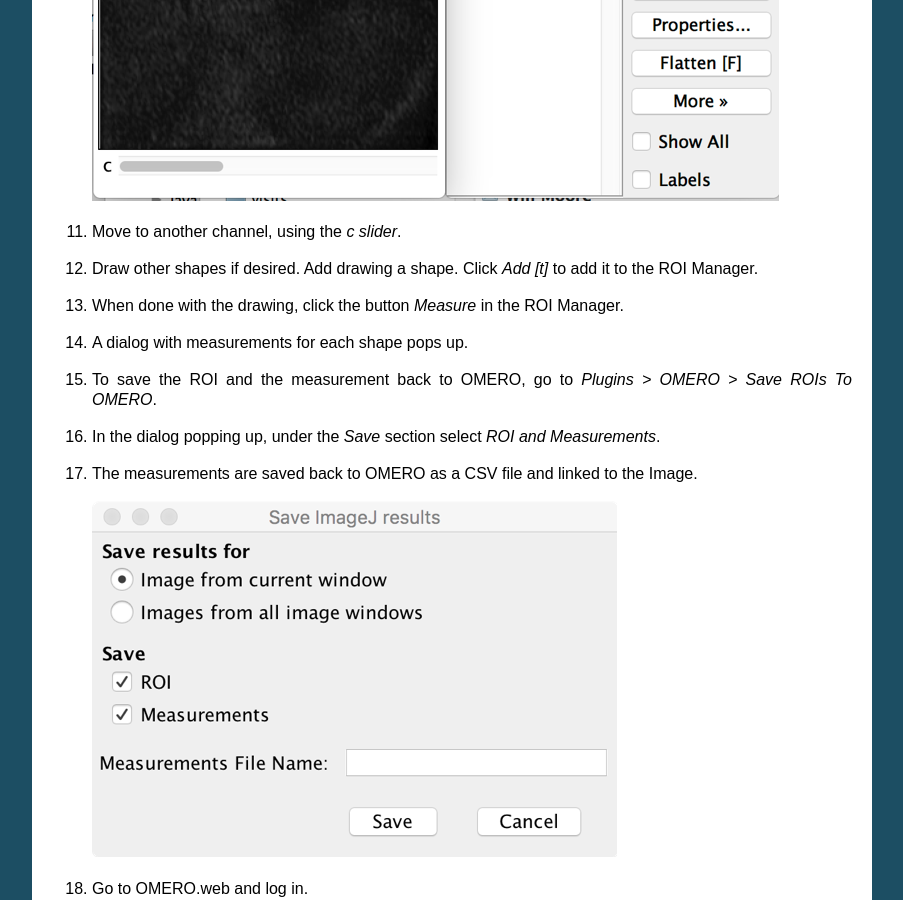
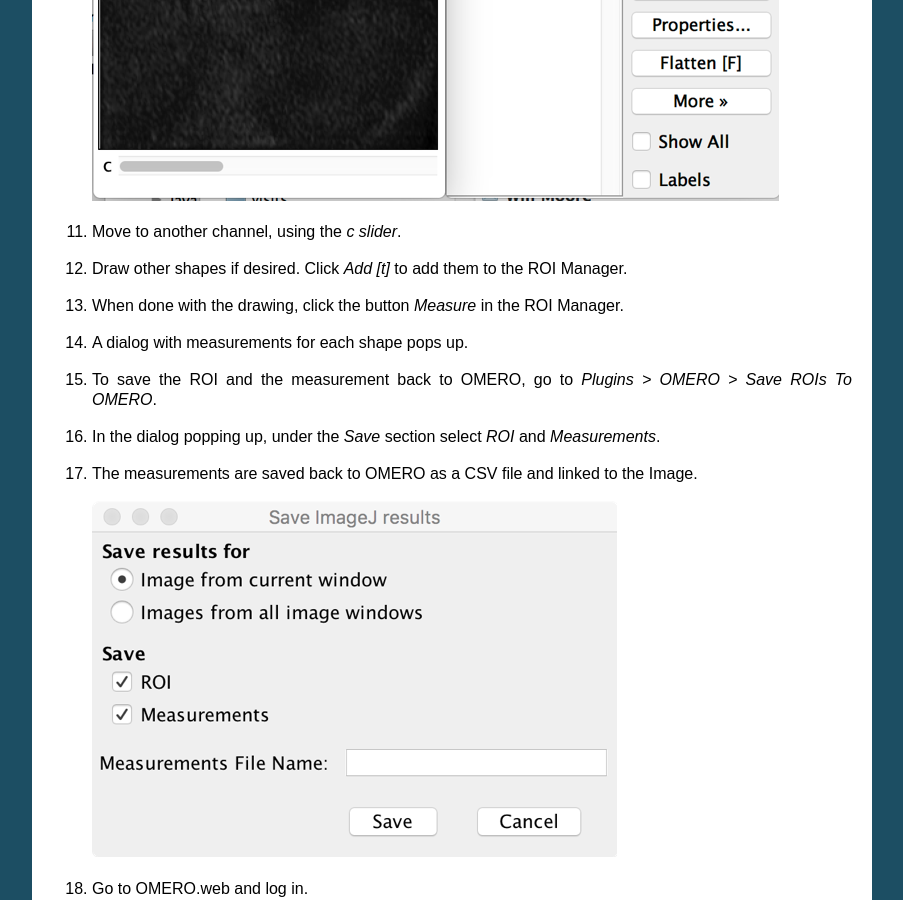
Before and after one commit to ome/omero-guide-fiji, a Sphinx documentation site: the page built from docs/manual_analysis.rst, in a window 1280 px wide and 900 px high, scrolled down 1872 px. Shown: the whole window, without its empty margins (198-1101 px from the left). Built offline with Sphinx 7.4.7, drawn with Linux system fonts in a browser that asks for light colours.

Commit message:
Remove stale sentence, add italicising stars for better reading

```diff
--- a/docs/manual_analysis.rst
+++ b/docs/manual_analysis.rst
@@ -73,7 +73,7 @@ In this first example we show how to open an OMERO image in Fiji, draw ROIs, mea
 
 #. Move to another channel, using the *c slider*.
 
-#. Draw other shapes if desired. Add drawing a shape. Click *Add [t]* to add it to the ROI Manager.
+#. Draw other shapes if desired. Click *Add [t]* to add them to the ROI Manager.
 
 #. When done with the drawing, click the button *Measure* in the ROI Manager.
 
@@ -81,7 +81,7 @@ In this first example we show how to open an OMERO image in Fiji, draw ROIs, mea
 
 #. To save the ROI and the measurement back to OMERO, go to *Plugins > OMERO > Save ROIs To OMERO*.
 
-#. In the dialog popping up, under the *Save* section select *ROI and Measurements*.
+#. In the dialog popping up, under the *Save* section select *ROI* and *Measurements*.
 
 #. The measurements are saved back to OMERO as a CSV file and linked to the Image.
 
```
